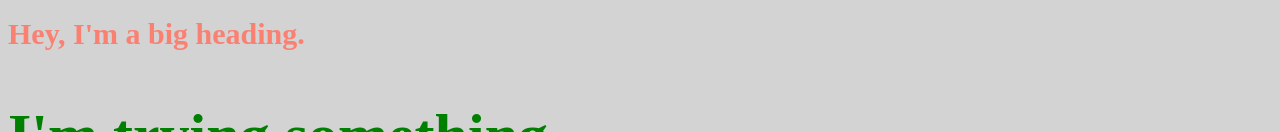
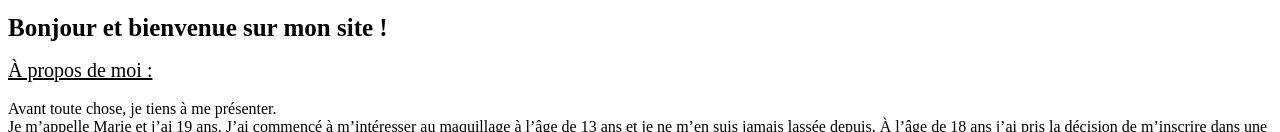
Before and after one commit to marie500000/SimplyMe, a plain HTML site: page index.html in a window 1280 px wide. Shown: the part 311-443 px from the top of the page. Drawn offline with Linux system fonts and the light colour scheme.

Commit message:
Début de l'écriture du site + début CSS

```diff
--- a/index.html
+++ b/index.html
@@ -6,7 +6,26 @@
 </head>
 <body>
     <img src="assets/Logo.png" class="center"/>
-    <h1> Hey, I'm a big heading. </h1>
+    <h1> Bonjour et bienvenue sur mon site ! </h1>
+    <p class="p1"> <div class="div1"> <u> À propos de moi : </u> </div> <br>
+    Avant toute chose, je tiens à me présenter. <br>
+    Je m’appelle Marie et j’ai 19 ans.
+    J’ai commencé à m’intéresser au maquillage
+    à l’âge de 13 ans et je ne m’en suis jamais lassée
+    depuis.
+    À l’âge de 18 ans j’ai pris la décision de m’inscrire dans une
+    école d’esthétique.
+    Je me suis formée au CEDEB à Bruxelles pendant 1 an et j’ai obtenu
+    mes diplômes de “Maquillage professionnel”et “Parfumerie et vente
+    de luxe” en juin 2022. J’ai également obtenu le diplôme
+    “Platinum Master” de l’INFA (Fédération internationale
+    de l’esthétique cosmétique) qui est l’équivalent d’un
+    “visa professionnel”. Par la suite, j’ai suivi une formation chez CatNails
+    à Châtelet et j’ai été diplômée en tant que prothésiste ongulaire.
+    J'ai également suivi de nombreux stages dont : un stage de vendeuse chez Clarins
+    à l'Innovation situé à l'avenue Louise, un stage de maquilleuse pour un défilé et
+    un stage de maquilleuse pour un court-métrage.
+        </p>
     <h2 class="big">I'm trying something</h2>
     <h3> I'm trying something else again</h3>
     <p> Hey, I'm a <b>paragraph</b> element. </p>
@@ -14,5 +33,6 @@
     <p class="big"> My name is : <br>
     Dress</p>
 
+
 </body>
 </html>
--- a/main.css
+++ b/main.css
@@ -1,9 +1,9 @@
 body{
-    background-color : lightgrey ;
+    background-color : white ;
 }
 
 h1{
-    font-size: 30px ; color : salmon;
+    font-size: 25px ; color : black;
 }
 
 .big{
@@ -16,3 +16,11 @@ h1{
     margin-left: auto;
     margin-right: auto;
 }
+
+.p1{
+    font-size: 15px; line-height: 20px;
+}
+
+.div1{
+    font-size: 20px;
+}
```
